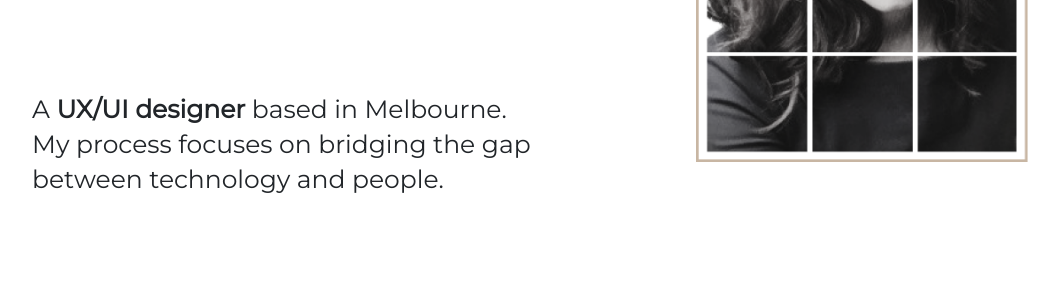
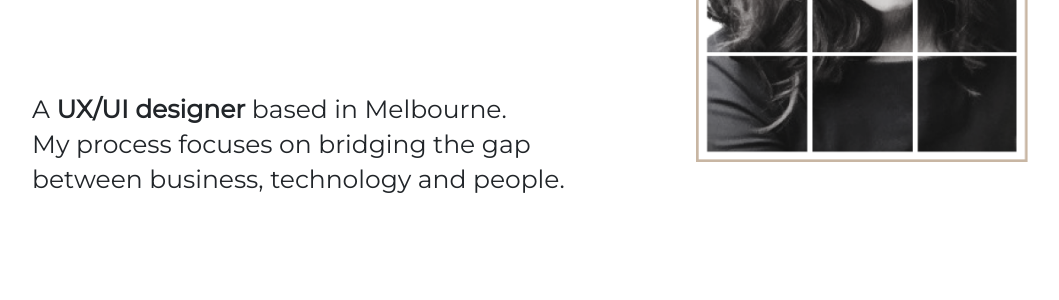
Before and after one commit to ChaksD/ChakshuDalujaPortfolio, a plain HTML site: page index.html in a window 1280 px wide. Shown: the part 448-748 px from the top of the page, without its empty margins (110-1169 px from the left). Drawn offline with nearby package versions, Linux system fonts and the light colour scheme.

Commit message:
Update index.html

```diff
--- a/index.html
+++ b/index.html
@@ -43,7 +43,7 @@
                             </div>
                             <div class="text-lg-start">
                                 <p class="hero-text">A <strong>UX/UI designer</strong> based in Melbourne. <br />
-                                My process focuses on bridging the gap between
+                                My process focuses on bridging the gap between business,
                                 technology and people.
                                 </p>
                             </div>
```
